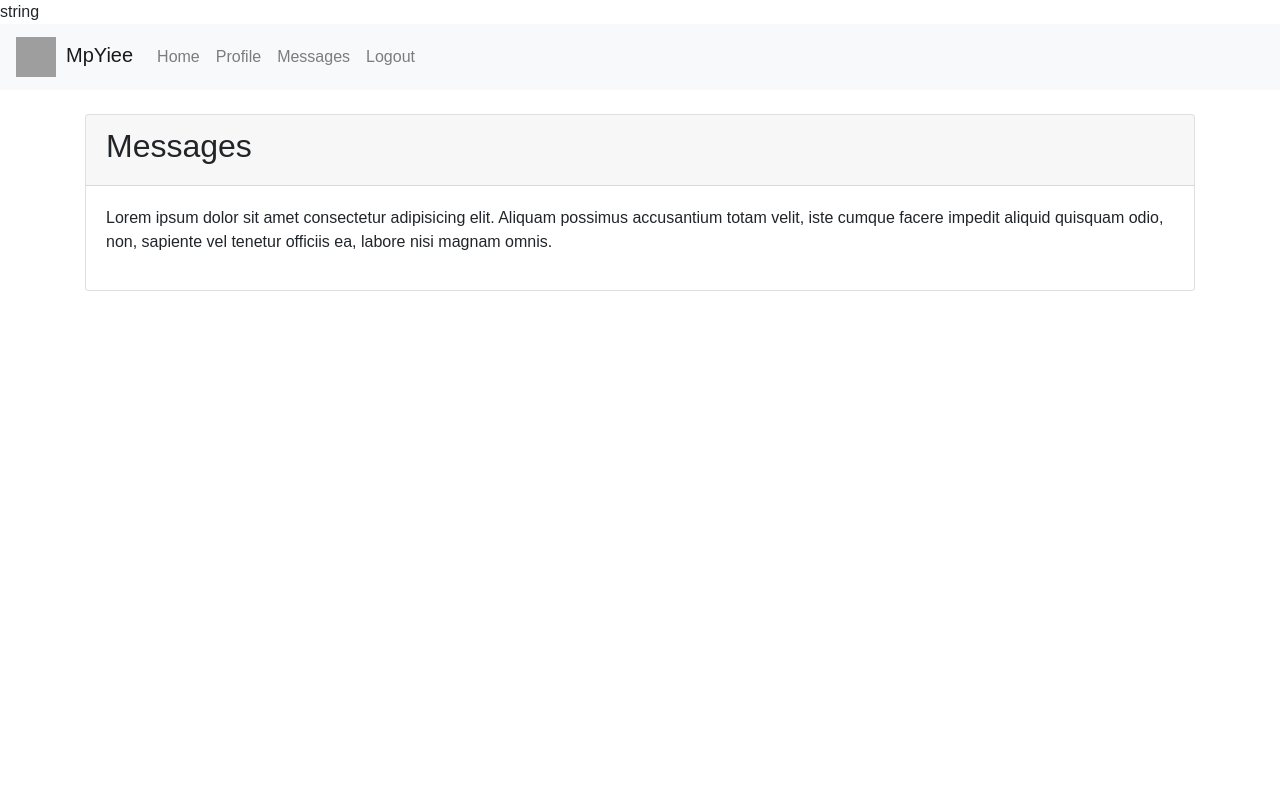
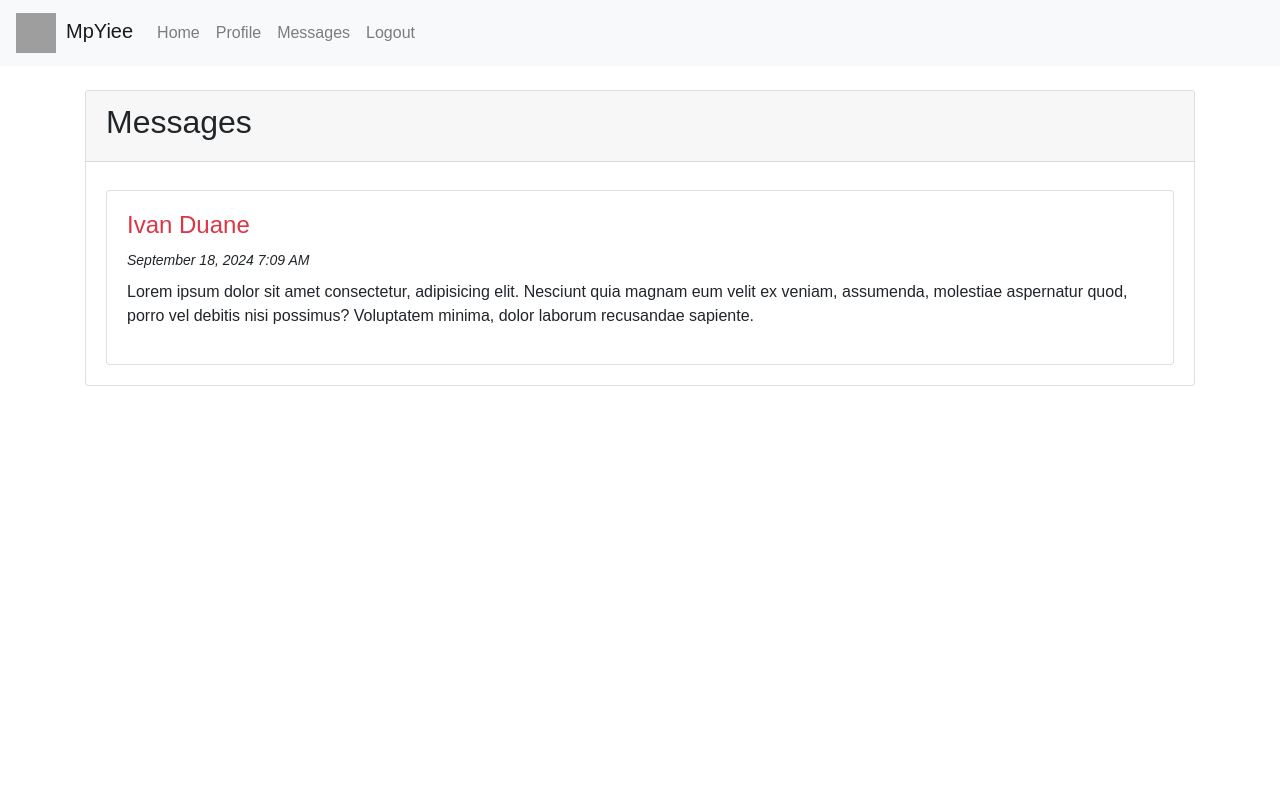
Before and after one commit to duaneywadey/MpYiee, a PHP site: page /usermessage.php in a window 1280 px wide. Run offline with PHP 8.4, Linux system fonts and the light colour scheme; some libraries are stand-ins or nearby versions; grey boxes are pictures that could not be loaded.

Commit message:
edit the message

```diff
--- a/usermessage.php
+++ b/usermessage.php
@@ -1,5 +1,3 @@
-<?php echo "string"; ?>
-
 <!DOCTYPE html>
 <html lang="en">
 <head>
@@ -33,7 +31,17 @@
 						<h2>Messages</h2>
 				    </div>
 				    <div class="card-body">
-				    	<p>Lorem ipsum dolor sit amet consectetur adipisicing elit. Aliquam possimus accusantium totam velit, iste cumque facere impedit aliquid quisquam odio, non, sapiente vel tenetur officiis ea, labore nisi magnam omnis.</p>
+				    	<div class="row mt-2">
+				    		<div class="col-md-12">
+				    			<div class="card float-right">
+				    				<div class="card-body">
+				    					<h4 class="text-danger">Ivan Duane</h4>
+				    					<small><i>September 18, 2024 7:09 AM</i></small>
+						    			<p class="mt-2">Lorem ipsum dolor sit amet consectetur, adipisicing elit. Nesciunt quia magnam eum velit ex veniam, assumenda, molestiae aspernatur quod, porro vel debitis nisi possimus? Voluptatem minima, dolor laborum recusandae sapiente.</p>
+				    				</div>
+				    			</div>
+				    		</div>
+				    	</div>
 				    </div>
 				</div>
 			</div>
```
